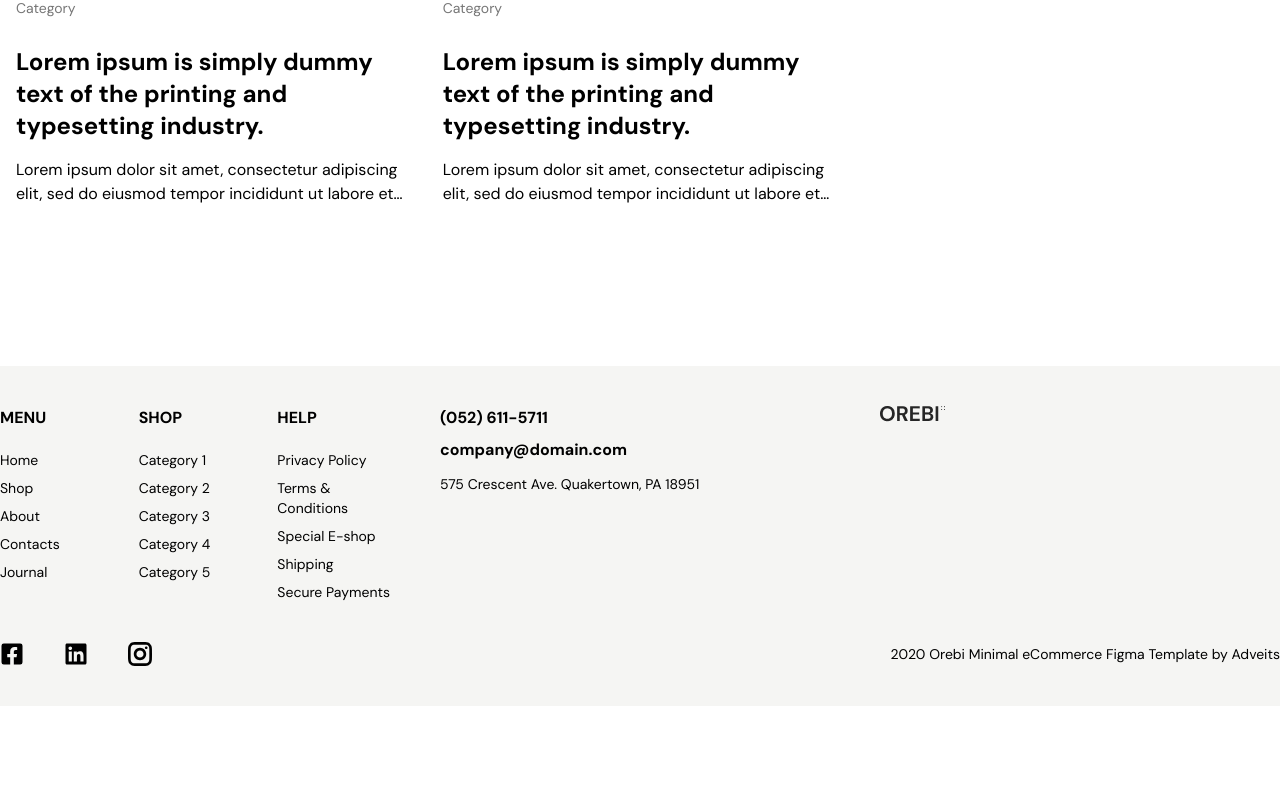
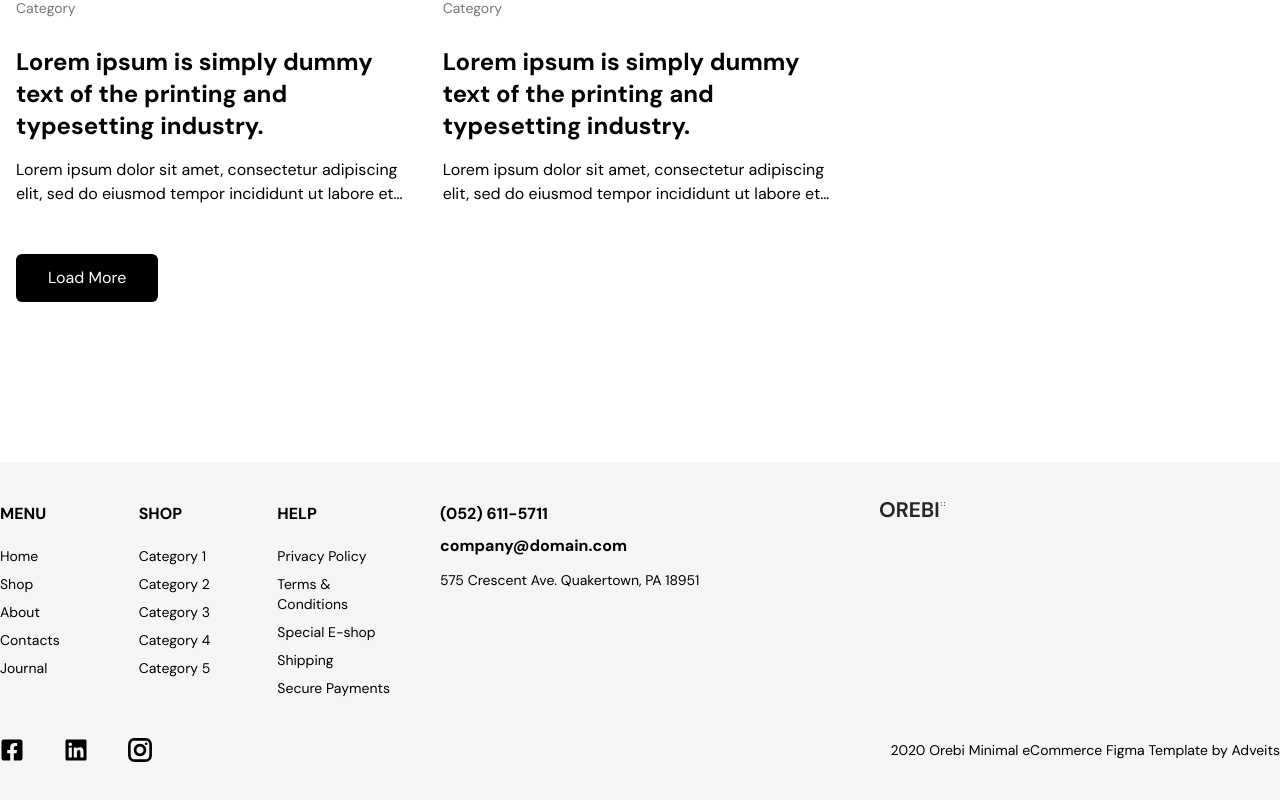
Before and after one commit to shoriful-dev/orebi-ecommerce, a React (Vite) app: page /journal in a window 1280 px wide. Shown: the part 2722-3522 px from the top of the page. Before the commit the page ends 3428 px from the top, so only its background shows below. Built offline with nearby package versions, Linux system fonts and the light colour scheme.

Commit message:
Journal Button hover Change

```diff
--- a/src/pages/Journal.jsx
+++ b/src/pages/Journal.jsx
@@ -208,13 +208,13 @@ const Journal = () => {
               </div>
 
               {/* Black Button */}
-              {/* <div className="mt-12 flex">
+              <div className="mt-12 flex">
                 <Link to={'/'}>
                   <button className="px-8 py-3 bg-black text-white rounded-md hover:scale-110 transition-all duration-300 cursor-pointer hover:bg-gray-700">
                     Load More
                   </button>
                 </Link>
-              </div> */}
+              </div>
             </div>
 
             {/* Sidebar */}
```
